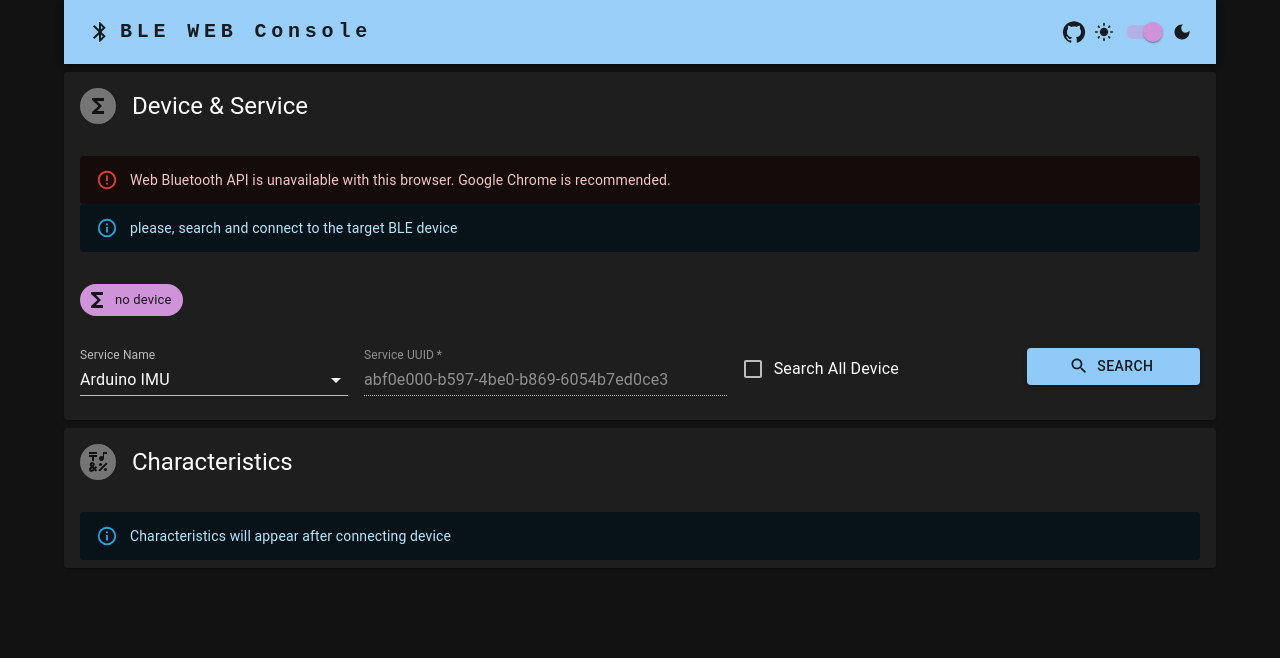
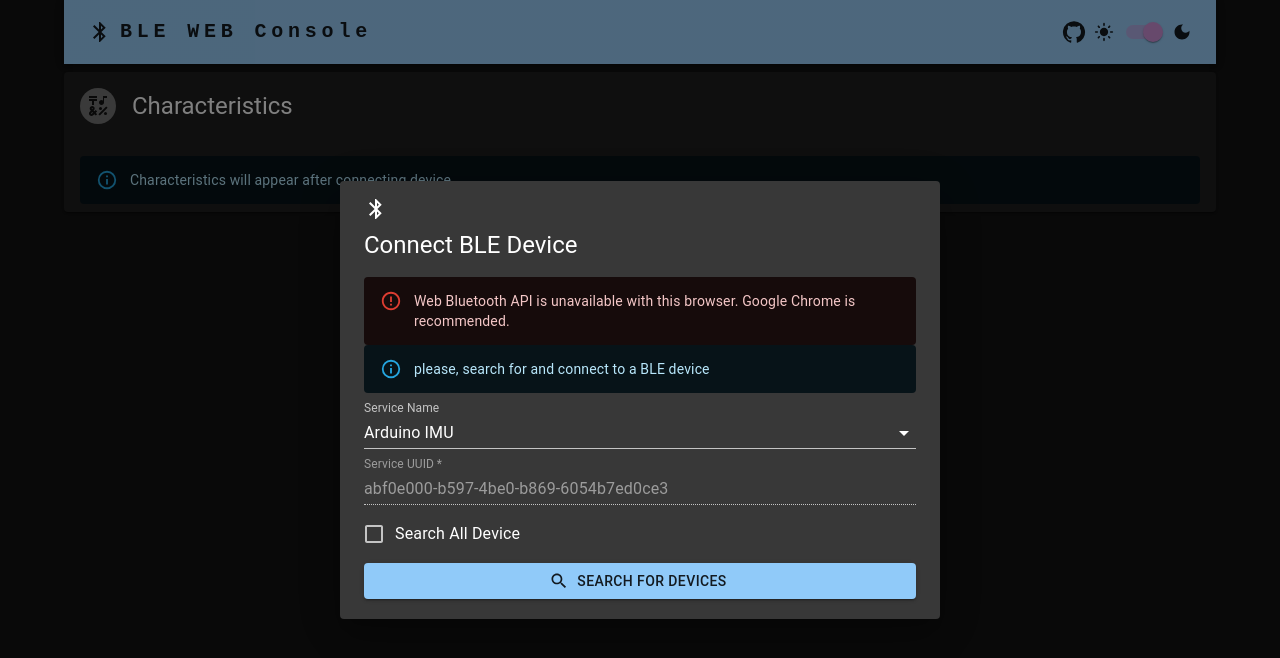
Before and after one commit to botamochi6277/reactjs-ble-console, a React (Vite) app: page / in a window 1280 px wide. Shown: the top 658 px of the page. Built offline with nearby package versions, Linux system fonts and the light colour scheme.

Commit message:
Add Connection Dialog

```diff
--- a/src/App.tsx
+++ b/src/App.tsx
@@ -25,10 +25,9 @@ import EmojiSymbolsIcon from '@mui/icons-material/EmojiSymbols';
 import NumbersIcon from '@mui/icons-material/Numbers';
 
 import CharacteristicCard from './CharacteristicCard';
+import ConnectingDialog from './ConnectingDialog';
 import MyAppBar from './MyAppBar';
-import ServiceCard from './ServiceCard';
 import service_preset from './ServicePreset';
-
 function CharacteristicGridCards(props: {
   characteristics: CharacteristicWrapper[],
   setCharacteristics: (chs: CharacteristicWrapper[]) => void,
@@ -142,7 +141,7 @@ const BLEManager = () => {
   // characteristics: BluetoothRemoteGATTCharacteristic[]
   const [characteristics, setCharacteristics] = React.useState<CharacteristicWrapper[]>([]);
 
-  const [log_message, setLogMessage] = React.useState("please, search and connect to the target BLE device");
+  const [log_message, setLogMessage] = React.useState("please, search for and connect to a BLE device");
   const [log_status, setLogStatus] = React.useState<AlertColor>("info");
   const [is_search_all_device, setSearchAllDevice] = React.useState(false);
 
@@ -155,7 +154,8 @@ const BLEManager = () => {
 
   return (
     <Stack spacing={1}>
-      <ServiceCard
+      <ConnectingDialog
+        is_opened={!device}
         onSearchDevice={() => {
           searchDevice(
             srv_uuid,
--- /dev/null
+++ b/src/BleSrvSelect.tsx
@@ -0,0 +1,49 @@
+import {
+    FormControl,
+    InputLabel,
+    MenuItem,
+    Select,
+    SelectChangeEvent
+} from '@mui/material';
+
+const BleSrvSelect = (props:
+    {
+        candidates: ServicePreset[],
+        current_srv: ServicePreset,
+        onChange: (s: string) => void
+    }) => {
+
+    const candidates = props.candidates;
+
+    const handleChange = (event: SelectChangeEvent) => {
+        console.log(`current service : ${event.target.value}`);
+        props.onChange(event.target.value);
+    };
+
+    const menus = candidates.map(
+        (p) => <MenuItem value={p.name} key={p.uuid}>{p.name}</MenuItem>
+    );
+
+    return (
+        <FormControl variant="standard" fullWidth>
+            <InputLabel
+                id="ble-data-type-select-label"
+                htmlFor="ble-service-name-select">
+                Service Name
+            </InputLabel>
+            <Select
+                value={props.current_srv.name}
+                onChange={handleChange}
+                label="Service Name"
+                inputProps={{
+                    name: 'Service',
+                    id: 'ble-service-name-select',
+                }}
+            >
+                {menus}
+            </Select>
+        </FormControl>
+    );
+}
+
+export default BleSrvSelect;
--- /dev/null
+++ b/src/ConnectingDialog.tsx
@@ -0,0 +1,151 @@
+import * as React from 'react';
+
+import {
+    Alert, AlertColor,
+    Button,
+    Checkbox,
+    Dialog, DialogContent, DialogTitle,
+    FormControl,
+    FormControlLabel,
+    Stack,
+    TextField,
+    Typography
+} from "@mui/material";
+// icons
+import BluetoothIcon from '@mui/icons-material/Bluetooth';
+import SearchIcon from '@mui/icons-material/Search';
+// house made
+import BleSrvSelect from './BleSrvSelect';
+
+function BLEAvailableAlert(props: {
+    is_available: boolean
+}) {
+    // https://developer.mozilla.org/en-US/docs/Web/API/Bluetooth/getAvailability
+
+    if (typeof (navigator.bluetooth) === "undefined") {
+        return (
+            <Alert severity="error">
+                Web Bluetooth API is unavailable with this browser.
+                Google Chrome is recommended.
+            </Alert>
+        );
+    }
+
+    if (props.is_available) {
+        // console.log("This device supports Bluetooth!");
+        return (
+            <div > </div>
+        );
+    }
+    else {
+        return (
+            <Alert severity="error">
+                Bluetooth is not supported in this machine.
+            </Alert>
+        );
+    }
+}
+
+
+function CheckboxSearchAllDevice(props: {
+    is_search_all_device: boolean,
+    onChange: (b: boolean) => void
+}) {
+    const onChange = props.onChange;
+    const handleChange = (event: React.ChangeEvent<HTMLInputElement>) => {
+        if (onChange != null) {
+            onChange(event.target.checked);
+        }
+    };
+
+    return (
+        <FormControl fullWidth component="fieldset" variant="standard">
+            <FormControlLabel
+                control={
+                    <Checkbox
+                        checked={props.is_search_all_device}
+                        onChange={handleChange} name="search_all_device" />
+                }
+                label="Search All Device"
+            />
+        </FormControl>
+    );
+}
+
+export interface SimpleDialogProps {
+    is_opened: boolean;
+    // selectedValue: string;
+    // onClose: (value: string) => void;
+    message?: string,
+    message_status?: AlertColor;
+    onSearchDevice: () => void;
+    onChangeServicePreset: (s: string) => void;
+    onChangeAllSearchDevice: (b: boolean) => void;
+    is_search_all_device: boolean;
+    service: ServicePreset;
+    srv_uuid: string;
+    candidates: ServicePreset[];
+    device: BluetoothDevice | null;
+    setUuid?: (event: React.ChangeEvent<HTMLInputElement>) => void;
+}
+
+
+const ConnectingDialog = (props: SimpleDialogProps) => {
+    const [is_ble_available, setIsBleAvailable] = React.useState(true);
+
+    // check Web Bluetooth API available
+    React.useEffect(
+        () => {
+            if (typeof (navigator.bluetooth) === "undefined") {
+                setIsBleAvailable(false);
+                return;
+            }
+            const is_available = async () => {
+                const a = await navigator.bluetooth.getAvailability();
+                setIsBleAvailable(a);
+            }
+            is_available();
+        }, []
+
+    );
+
+    const handleClose = () => {
+        // props.onClose(props.selectedValue);
+    };
+
+    return (
+        <Dialog onClose={handleClose} open={props.is_opened} fullWidth>
+            <DialogTitle>
+                <Stack spacing={1}>
+                    <BluetoothIcon />
+                    <Typography variant="h5">Connect BLE Device</Typography> </Stack>
+            </DialogTitle>
+            <DialogContent>
+                <BLEAvailableAlert is_available={is_ble_available} />
+                <Stack spacing={1}>
+                    <Alert severity={props.message_status ?? "info"}>{props.message}</Alert>
+                    <BleSrvSelect
+                        candidates={props.candidates}
+                        onChange={props.onChangeServicePreset}
+                        current_srv={props.service} />
+                    <TextField
+                        required
+                        disabled={props.service.name != "user_defined"}
+                        variant='standard'
+                        id="outlined-required"
+                        label="Service UUID"
+                        value={props.srv_uuid}
+                        onChange={props.setUuid}
+                        fullWidth
+                    />
+                    <CheckboxSearchAllDevice
+                        is_search_all_device={props.is_search_all_device}
+                        onChange={props.onChangeAllSearchDevice} />
+                    <Button variant="contained" onClick={props.onSearchDevice} startIcon={<SearchIcon />} fullWidth>Search for Devices</Button>
+                </Stack>
+            </DialogContent>
+        </Dialog>);
+}
+
+
+export default ConnectingDialog;
```
